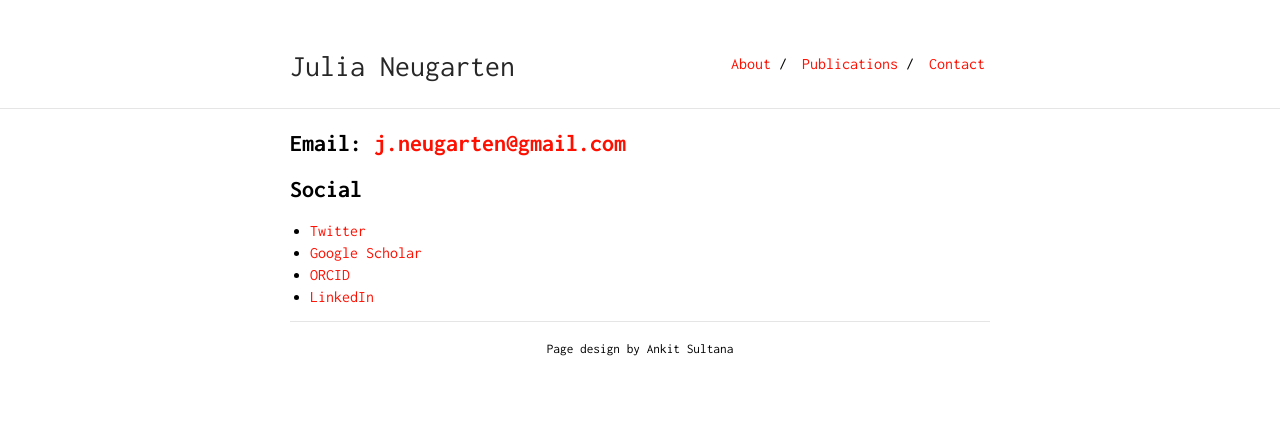
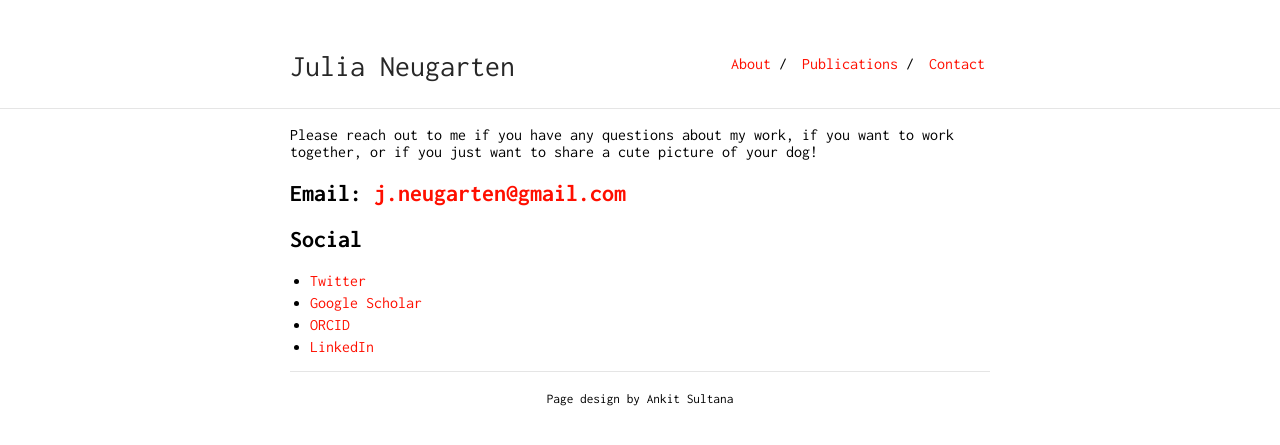
Before and after one commit to julianeugarten/julianeugarten, a Jekyll site: the page built from contact.md, in a window 1280 px wide. Shown: the top 445 px of the page. Built offline with Jekyll 4.4.1, drawn with Linux system fonts in a browser that asks for light colours; our own code applies the rules of GitHub Pages for plain Markdown files.

Commit message:
content updates

```diff
--- a/contact.md
+++ b/contact.md
@@ -2,6 +2,7 @@
 layout: default
 is_contact: true
 ---
+Please reach out to me if you have any questions about my work, if you want to work together, or if you just want to share a cute picture of your dog!
 
 Email: [j.neugarten@gmail.com](mailto:j.neugarten@gmail.com)
 ---
```
Also changed, not shown: publications.md (+2 -2 lines).
